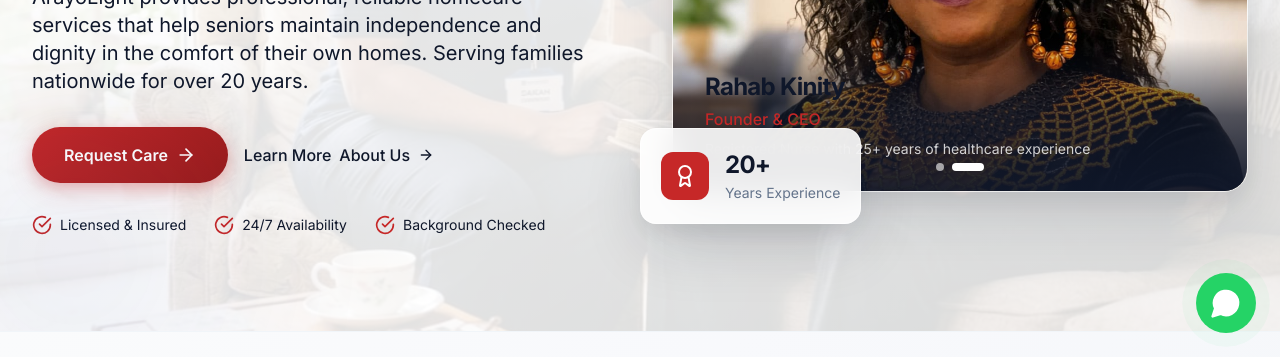
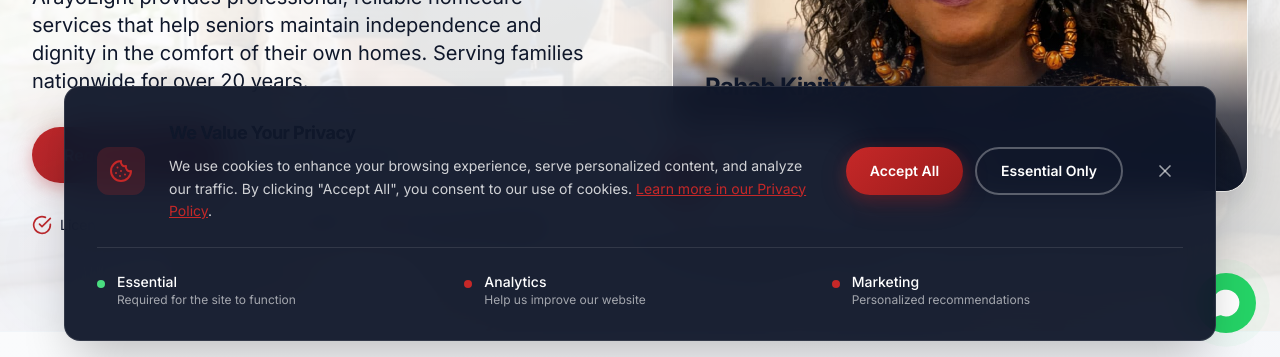
Before and after one commit to PETERMUTWIRI/arayo-light, a Next.js app: page / in a window 1280 px wide. Shown: the part 443-800 px from the top of the page. Built offline with nearby package versions, Linux system fonts and the light colour scheme; no server answers; the database is empty.

Commit message:
added cookie concent barner

```diff
--- a/app/layout.tsx
+++ b/app/layout.tsx
@@ -5,6 +5,7 @@ import Navbar from '@/components/Navbar';
 import Footer from '@/components/Footer';
 import WhatsAppButton from '@/components/WhatsAppButton';
 import BackToTop from '@/components/BackToTop';
+import CookieConsent from '@/components/CookieConsent';
 
 // ==========================================
 // ARAYOLIGHT - PROFESSIONAL HOMECARE
@@ -171,7 +172,7 @@ export default function RootLayout({
               name: 'ArayoLight Homecare',
               description: 'Professional homecare services serving all states across the USA. 20+ years of experience providing compassionate care for seniors and individuals needing assistance.',
               url: 'https://www.arayolight.com',
-              telephone: '+1-123-456-7890',
+              telephone: '+1 (919) 449-8913',
               email: 'raylightcare76@gmail.com',
               image: 'https://www.arayolight.com/images/logo.png',
               address: {
@@ -275,6 +276,9 @@ export default function RootLayout({
 
         {/* Back to top button */}
         <BackToTop />
+
+        {/* Cookie Consent Banner */}
+        <CookieConsent />
       </body>
     </html>
   );
--- /dev/null
+++ b/app/robots.ts
@@ -0,0 +1,19 @@
+import { MetadataRoute } from 'next';
+
+export default function robots(): MetadataRoute.Robots {
+  const baseUrl = 'https://www.arayolight.com';
+
+  return {
+    rules: {
+      userAgent: '*',
+      allow: '/',
+      disallow: [
+        '/api/',
+        '/_next/',
+        '/private/',
+      ],
+    },
+    sitemap: `${baseUrl}/sitemap.xml`,
+    host: baseUrl,
+  };
+}
--- /dev/null
+++ b/app/sitemap.ts
@@ -0,0 +1,89 @@
+import { MetadataRoute } from 'next';
+
+export default function sitemap(): MetadataRoute.Sitemap {
+  const baseUrl = 'https://www.arayolight.com';
+
+  // Current date for lastModified
+  const currentDate = new Date();
+
+  return [
+    {
+      url: baseUrl,
+      lastModified: currentDate,
+      changeFrequency: 'weekly',
+      priority: 1,
+    },
+    {
+      url: `${baseUrl}/about`,
+      lastModified: currentDate,
+      changeFrequency: 'monthly',
+      priority: 0.8,
+    },
+    {
+      url: `${baseUrl}/services`,
+      lastModified: currentDate,
+      changeFrequency: 'weekly',
+      priority: 0.9,
+    },
+    {
+      url: `${baseUrl}/request-care`,
+      lastModified: currentDate,
+      changeFrequency: 'monthly',
+      priority: 0.9,
+    },
+    {
+      url: `${baseUrl}/apply`,
+      lastModified: currentDate,
+      changeFrequency: 'weekly',
+      priority: 0.8,
+    },
+    {
+      url: `${baseUrl}/contact`,
+      lastModified: currentDate,
+      changeFrequency: 'monthly',
+      priority: 0.8,
+    },
+    {
+      url: `${baseUrl}/resources`,
+      lastModified: currentDate,
+      changeFrequency: 'monthly',
+      priority: 0.7,
+    },
+    {
+      url: `${baseUrl}/assessment`,
+      lastModified: currentDate,
+      changeFrequency: 'monthly',
+      priority: 0.8,
+    },
+    {
+      url: `${baseUrl}/reviews`,
+      lastModified: currentDate,
+      changeFrequency: 'weekly',
+      priority: 0.7,
+    },
+    {
+      url: `${baseUrl}/awards`,
+      lastModified: currentDate,
+      changeFrequency: 'monthly',
+      priority: 0.6,
+    },
+    {
+      url: `${baseUrl}/terms`,
+      lastModified: currentDate,
+      changeFrequency: 'yearly',
+      priority: 0.3,
+    },
+    {
+      url: `${baseUrl}/privacy`,
+      lastModified: currentDate,
+      changeFrequency: 'yearly',
+      priority: 0.3,
+    },
+    {
+      url: `${baseUrl}/accessibility`,
+      lastModified: currentDate,
+      changeFrequency: 'yearly',
+      priority: 0.3,
+    },
+  ];
+}
--- /dev/null
+++ b/components/CookieConsent.tsx
@@ -0,0 +1,130 @@
+'use client';
+
+import { useState, useEffect } from 'react';
+import Link from 'next/link';
+import { X, Cookie } from 'lucide-react';
+
+export default function CookieConsent() {
+  const [isVisible, setIsVisible] = useState(false);
+  const [isAnimating, setIsAnimating] = useState(false);
+
+  useEffect(() => {
+    // Check if user has already consented
+    const hasConsented = localStorage.getItem('arayolight-cookie-consent');
+    if (!hasConsented) {
+      // Small delay for better UX
+      const timer = setTimeout(() => {
+        setIsVisible(true);
+        setIsAnimating(true);
+      }, 1000);
+      return () => clearTimeout(timer);
+    }
+  }, []);
+
+  const handleAccept = () => {
+    localStorage.setItem('arayolight-cookie-consent', 'accepted');
+    localStorage.setItem('arayolight-cookie-consent-date', new Date().toISOString());
+    setIsAnimating(false);
+    setTimeout(() => setIsVisible(false), 300);
+  };
+
+  const handleDecline = () => {
+    localStorage.setItem('arayolight-cookie-consent', 'declined');
+    localStorage.setItem('arayolight-cookie-consent-date', new Date().toISOString());
+    setIsAnimating(false);
+    setTimeout(() => setIsVisible(false), 300);
+  };
+
+  if (!isVisible) return null;
+
+  return (
+    <div
+      className={`fixed bottom-0 left-0 right-0 z-50 p-4 transition-all duration-300 ease-out ${
+        isAnimating ? 'translate-y-0 opacity-100' : 'translate-y-full opacity-0'
+      }`}
+      role="dialog"
+      aria-modal="true"
+      aria-label="Cookie consent"
+    >
+      <div className="max-w-6xl mx-auto">
+        <div className="bg-care-navy/95 backdrop-blur-lg rounded-2xl shadow-2xl border border-white/10 p-6 md:p-8">
+          <div className="flex flex-col md:flex-row items-start md:items-center gap-6">
+            {/* Icon */}
+            <div className="flex-shrink-0">
+              <div className="w-12 h-12 rounded-xl bg-care-red/20 flex items-center justify-center">
+                <Cookie className="w-6 h-6 text-care-red" />
+              </div>
+            </div>
+
+            {/* Content */}
+            <div className="flex-1 text-white">
+              <h3 className="font-heading text-lg mb-2">
+                We Value Your Privacy
+              </h3>
+              <p className="text-white/80 text-sm leading-relaxed max-w-2xl">
+                We use cookies to enhance your browsing experience, serve personalized content, and analyze our traffic.
+                By clicking &quot;Accept All&quot;, you consent to our use of cookies.
+                <Link
+                  href="/privacy"
+                  className="text-care-red hover:text-care-red-light underline ml-1 transition-colors"
+                >
+                  Learn more in our Privacy Policy
+                </Link>.
+              </p>
+            </div>
+
+            {/* Buttons */}
+            <div className="flex flex-col sm:flex-row gap-3 w-full md:w-auto">
+              <button
+                onClick={handleAccept}
+                className="btn-primary text-sm py-3 px-6 whitespace-nowrap"
+              >
+                Accept All
+              </button>
+              <button
+                onClick={handleDecline}
+                className="btn-outline text-sm py-3 px-6 border-white/30 text-white hover:bg-white/10 hover:text-white whitespace-nowrap"
+              >
+                Essential Only
+              </button>
+            </div>
+
+            {/* Close button */}
+            <button
+              onClick={handleDecline}
+              className="absolute top-4 right-4 md:relative md:top-auto md:right-auto p-2 text-white/60 hover:text-white transition-colors"
+              aria-label="Close cookie consent"
+            >
+              <X className="w-5 h-5" />
+            </button>
+          </div>
+
+          {/* Cookie Types */}
+          <div className="mt-6 pt-6 border-t border-white/10 grid grid-cols-1 sm:grid-cols-3 gap-4">
+            <div className="flex items-start gap-3">
+              <div className="w-2 h-2 rounded-full bg-green-400 mt-2 flex-shrink-0" />
+              <div>
+                <p className="text-white font-medium text-sm">Essential</p>
+                <p className="text-white/60 text-xs">Required for the site to function</p>
+              </div>
+            </div>
+            <div className="flex items-start gap-3">
+              <div className="w-2 h-2 rounded-full bg-care-red mt-2 flex-shrink-0" />
+              <div>
+                <p className="text-white font-medium text-sm">Analytics</p>
+                <p className="text-white/60 text-xs">Help us improve our website</p>
+              </div>
+            </div>
+            <div className="flex items-start gap-3">
+              <div className="w-2 h-2 rounded-full bg-care-red mt-2 flex-shrink-0" />
+              <div>
+                <p className="text-white font-medium text-sm">Marketing</p>
+                <p className="text-white/60 text-xs">Personalized recommendations</p>
+              </div>
+            </div>
+          </div>
+        </div>
+      </div>
+    </div>
+  );
+}
```
